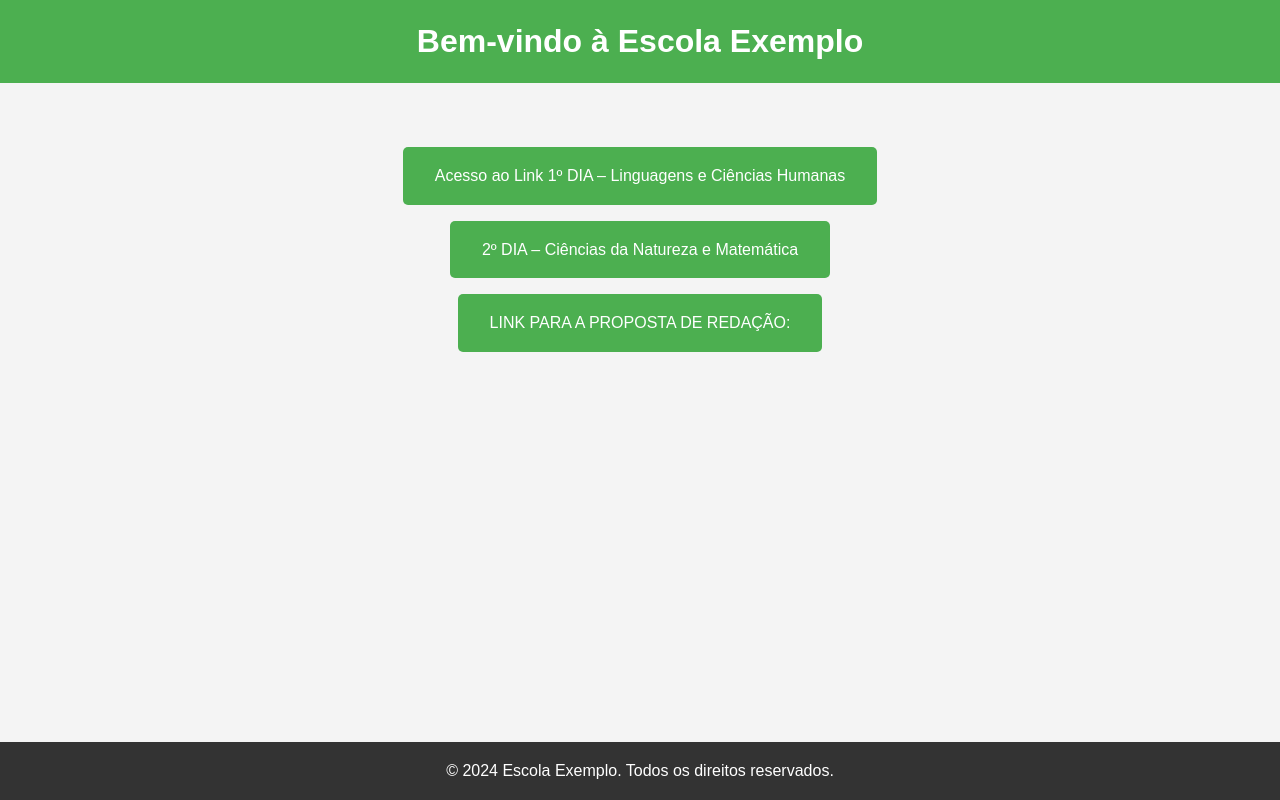
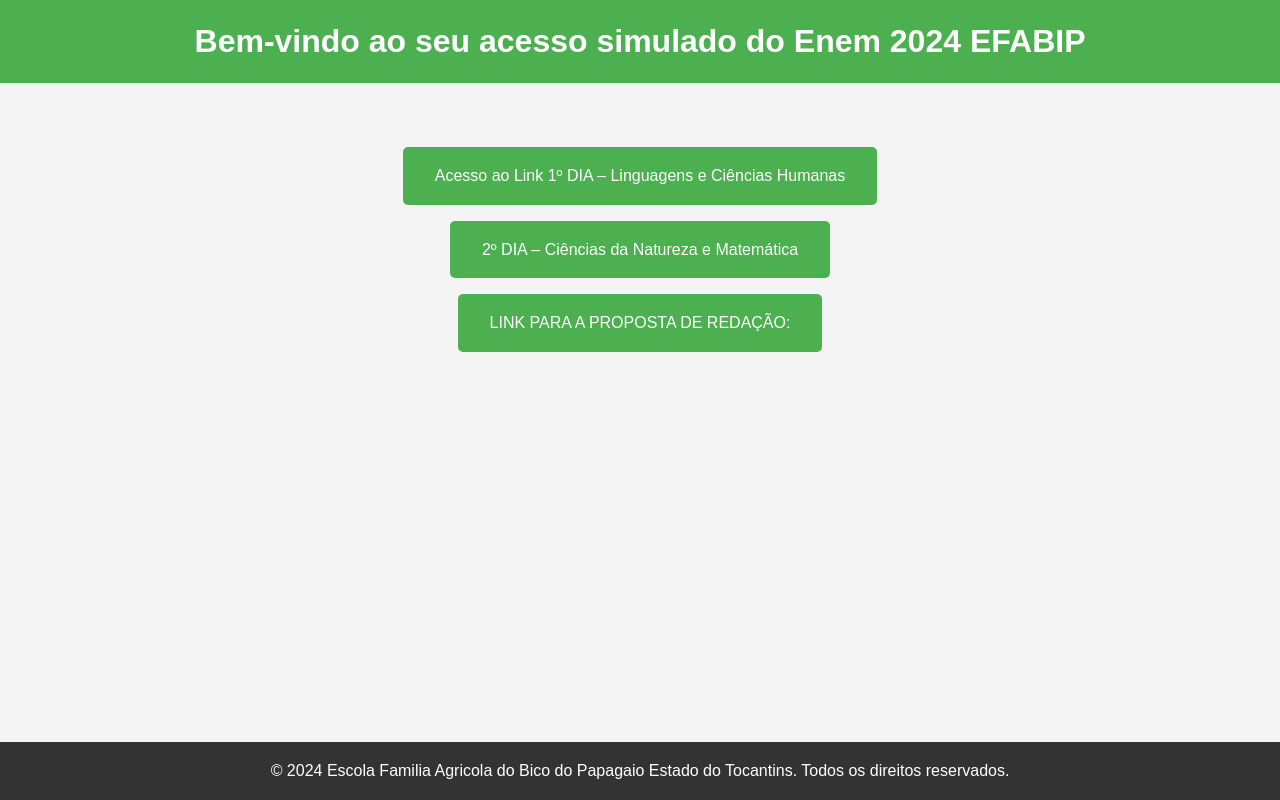
Before and after one commit to rikelmerodriguez/acesso_simulado, a plain HTML site: page index.html in a window 1280 px wide. Drawn offline with Linux system fonts and the light colour scheme.

Commit message:
acesso_simulado

```diff
--- a/index.html
+++ b/index.html
@@ -3,12 +3,12 @@
 <head>
     <meta charset="UTF-8">
     <meta name="viewport" content="width=device-width, initial-scale=1.0">
-    <title>Escola Exemplo</title>
+    <title>Escola EFABIP</title>
     <link rel="stylesheet" href="styles.css">
 </head>
 <body>
     <header>
-        <h1>Bem-vindo à Escola Exemplo</h1>
+        <h1>Bem-vindo ao seu acesso simulado do Enem 2024  EFABIP</h1>
     </header>
     <main>
         <div class="link-container">
@@ -18,7 +18,7 @@
         </div>
     </main>
     <footer>
-        <p>&copy; 2024 Escola Exemplo. Todos os direitos reservados.</p>
+        <p>&copy; 2024 Escola Familia Agricola do Bico do Papagaio Estado do Tocantins. Todos os direitos reservados.</p>
     </footer>
 </body>
 </html>
```
